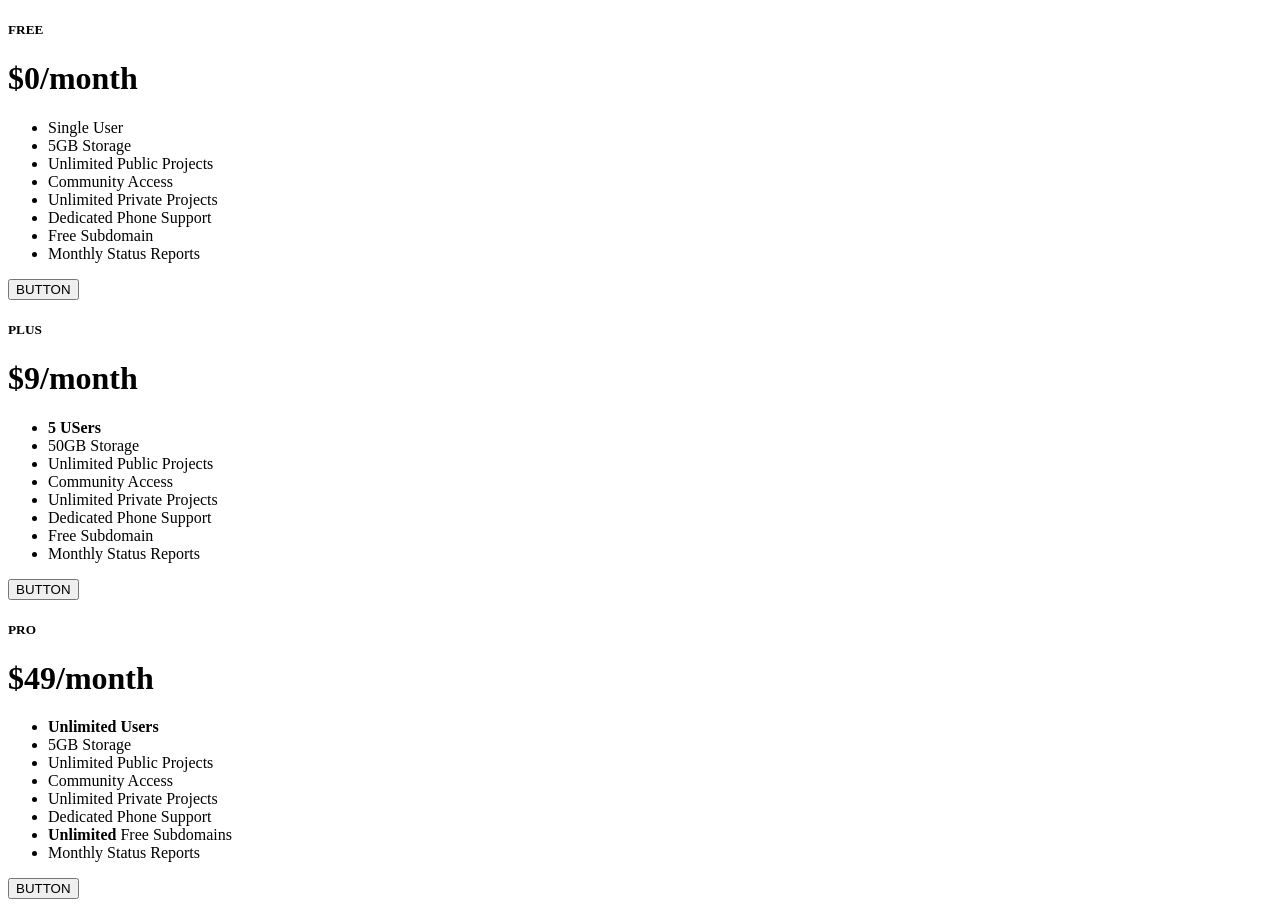
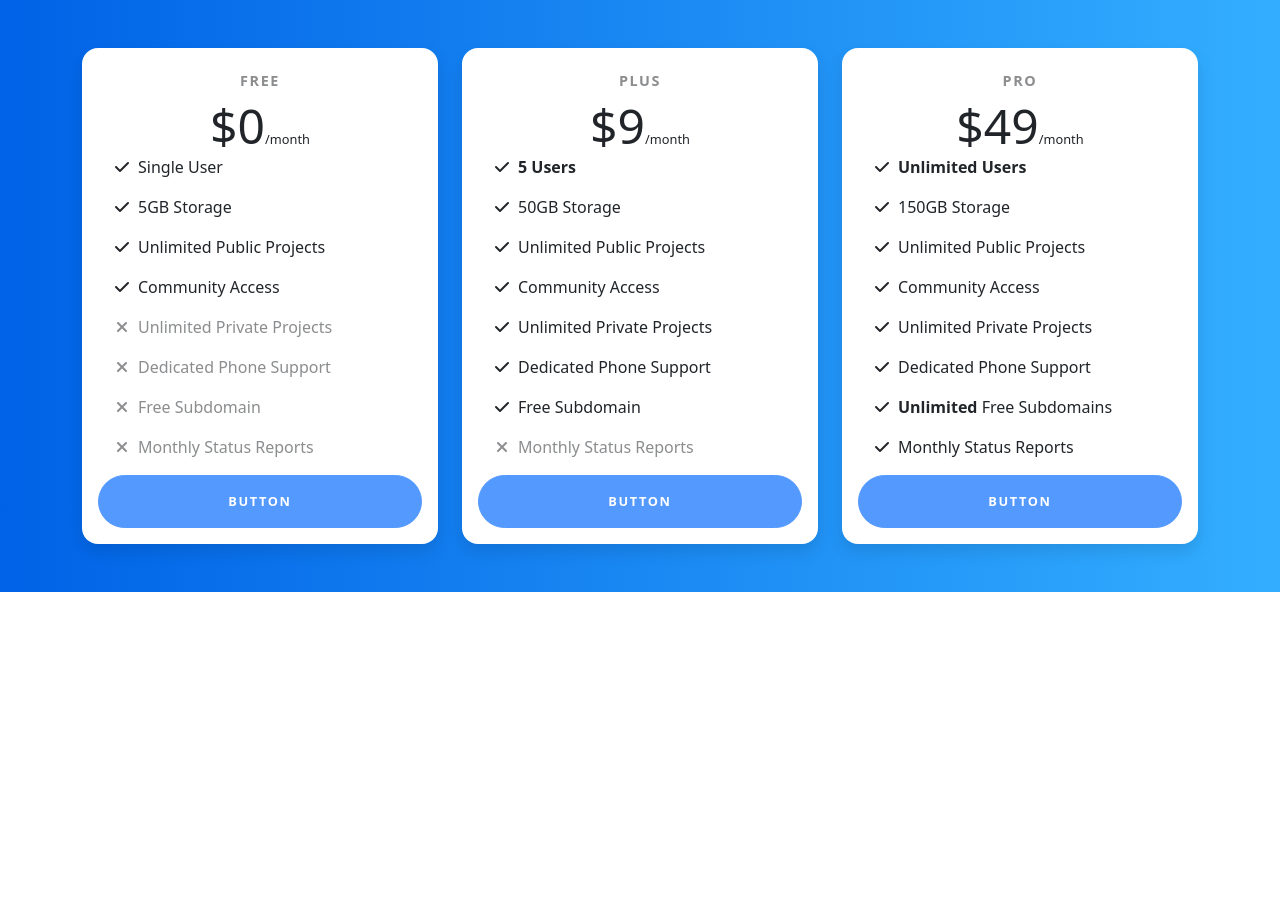
Before and after one commit to IndiraRamalingam/React_Tasks, a React (Create React App) app: page / in a window 1280 px wide. After the commit the page ends 800 px from the top, so only its background shows below. Built offline with nearby package versions, Linux system fonts and the light colour scheme.

Commit message:
Added bootstrap

```diff
--- a/package.json
+++ b/package.json
@@ -6,6 +6,7 @@
     "@testing-library/jest-dom": "^5.16.5",
     "@testing-library/react": "^13.4.0",
     "@testing-library/user-event": "^13.5.0",
+    "bootstrap": "^5.3.0",
     "react": "^18.2.0",
     "react-dom": "^18.2.0",
     "react-scripts": "5.0.1",
--- a/public/index.html
+++ b/public/index.html
@@ -24,6 +24,20 @@
       work correctly both with client-side routing and a non-root public URL.
       Learn how to configure a non-root public URL by running `npm run build`.
     -->
+    <link
+    rel="stylesheet"
+    href="https://cdn.jsdelivr.net/npm/bootstrap@5.1.3/dist/css/bootstrap.min.css"
+    integrity="sha384-1BmE4kWBq78iYhFldvKuhfTAU6auU8tT94WrHftjDbrCEXSU1oBoqyl2QvZ6jIW3"
+    crossorigin="anonymous"
+  />
+  <link
+    rel="stylesheet"
+    href="https://cdnjs.cloudflare.com/ajax/libs/font-awesome/6.0.0-beta3/css/all.min.css"
+    integrity="sha512-Fo3rlrZj/k7ujTnHg4CGR2D7kSs0v4LLanw2qksYuRlEzO+tcaEPQogQ0KaoGN26/zrn20ImR1DfuLWnOo7aBA=="
+    crossorigin="anonymous"
+    referrerpolicy="no-referrer"
+  />
+
     <title>React App</title>
   </head>
   <body>
--- a/src/App.js
+++ b/src/App.js
@@ -1,78 +1,109 @@
-//card_1
-function Card1()
-{
+import React from "react";
+//Card 1
+function Card1(){
   return(
-    <div>
-      <h5>FREE</h5>
-      <h1>$0/month</h1>
-      <ul>
-        <li>Single User</li>
-        <li>5GB Storage</li>
-        <li>Unlimited Public Projects</li>
-        <li>Community Access</li>
-        <li>Unlimited Private Projects</li>
-        <li>Dedicated Phone Support</li>
-        <li>Free Subdomain</li>
-        <li>Monthly Status Reports</li>
+    <div class="col-lg-4">
+        <div class="card mb-5 mb-lg-0">
+          <div class="card-body">
+            <h5 class="card-title text-muted text-uppercase text-center">Free</h5>
+            <h6 class="card-price text-center">$0<span class="period">/month</span></h6>
+
+            <ul class="fa-ul">
+              <li><span class="fa-li"><i class="fas fa-check"></i></span>Single User</li>
+              <li><span class="fa-li"><i class="fas fa-check"></i></span>5GB Storage</li>
+              <li><span class="fa-li"><i class="fas fa-check"></i></span>Unlimited Public Projects</li>
+              <li><span class="fa-li"><i class="fas fa-check"></i></span>Community Access</li>
+              <li class="text-muted"><span class="fa-li"><i class="fas fa-times"></i></span>Unlimited
+                Private Projects</li>
+              <li class="text-muted"><span class="fa-li"><i class="fas fa-times"></i></span>Dedicated
+                Phone Support</li>
+              <li class="text-muted"><span class="fa-li"><i class="fas fa-times"></i></span>Free Subdomain
+              </li>
+              <li class="text-muted"><span class="fa-li"><i class="fas fa-times"></i></span>Monthly Status
+                Reports</li>
             </ul>
-      <button>BUTTON</button>
+            <div class="d-grid">
+              <a href="#" class="btn btn-primary text-uppercase">Button</a>
+            </div>
+          </div>
+        </div>
       </div>
   )
 }
 
-//Card_2
-function Card2()
-{
+//Card 2
+function Card2(){
   return(
-    <div>
-      <h5>PLUS</h5>
-      <h1>$9/month</h1>
-      <ul>
-        <li><b>5 USers</b></li>
-        <li>50GB Storage</li>
-        <li>Unlimited Public Projects</li>
-        <li>Community Access</li>
-        <li>Unlimited Private Projects</li>
-        <li>Dedicated Phone Support</li>
-        <li>Free Subdomain</li>
-        <li>Monthly Status Reports</li>
+    <div class="col-lg-4">
+        <div class="card mb-5 mb-lg-0">
+          <div class="card-body">
+            <h5 class="card-title text-muted text-uppercase text-center">Plus</h5>
+            <h6 class="card-price text-center">$9<span class="period">/month</span></h6>
+
+            <ul class="fa-ul">
+              <li><span class="fa-li"><i class="fas fa-check"></i></span><strong>5 Users</strong></li>
+              <li><span class="fa-li"><i class="fas fa-check"></i></span>50GB Storage</li>
+              <li><span class="fa-li"><i class="fas fa-check"></i></span>Unlimited Public Projects</li>
+              <li><span class="fa-li"><i class="fas fa-check"></i></span>Community Access</li>
+              <li><span class="fa-li"><i class="fas fa-check"></i></span>Unlimited Private Projects</li>
+              <li><span class="fa-li"><i class="fas fa-check"></i></span>Dedicated Phone Support</li>
+              <li><span class="fa-li"><i class="fas fa-check"></i></span>Free Subdomain</li>
+              <li class="text-muted"><span class="fa-li"><i class="fas fa-times"></i></span>Monthly Status
+                Reports</li>
             </ul>
-      <button>BUTTON</button>
+            <div class="d-grid">
+              <a href="#" class="btn btn-primary text-uppercase">Button</a>
+            </div>
+          </div>
+        </div>
       </div>
   )
 }
 
-//Card_3
-function Card3()
-{
+//Card 3
+function Card3(){
   return(
-    <div>
-      <h5>PRO</h5>
-      <h1>$49/month</h1>
-      <ul>
-        <li><b>Unlimited Users</b></li>
-        <li>5GB Storage</li>
-        <li>Unlimited Public Projects</li>
-        <li>Community Access</li>
-        <li>Unlimited Private Projects</li>
-        <li>Dedicated Phone Support</li>
-        <li><b>Unlimited </b>Free Subdomains</li>
-        <li>Monthly Status Reports</li>
+    <div class="col-lg-4">
+    <div class="card">
+      <div class="card-body">
+        <h5 class="card-title text-muted text-uppercase text-center">Pro</h5>
+        <h6 class="card-price text-center">$49<span class="period">/month</span></h6>
+
+        <ul class="fa-ul">
+          <li><span class="fa-li"><i class="fas fa-check"></i></span><strong>Unlimited Users</strong>
+          </li>
+          <li><span class="fa-li"><i class="fas fa-check"></i></span>150GB Storage</li>
+          <li><span class="fa-li"><i class="fas fa-check"></i></span>Unlimited Public Projects</li>
+          <li><span class="fa-li"><i class="fas fa-check"></i></span>Community Access</li>
+          <li><span class="fa-li"><i class="fas fa-check"></i></span>Unlimited Private Projects</li>
+          <li><span class="fa-li"><i class="fas fa-check"></i></span>Dedicated Phone Support</li>
+          <li><span class="fa-li"><i class="fas fa-check"></i></span><strong>Unlimited</strong> Free
+            Subdomains</li>
+          <li><span class="fa-li"><i class="fas fa-check"></i></span>Monthly Status Reports</li>
         </ul>
-      <button>BUTTON</button>
+        <div class="d-grid">
+          <a href="#" class="btn btn-primary text-uppercase">Button</a>
+        </div>
+      </div>
+    </div>
   </div>
   )
 }
 
-
-function App()
-{
+function App() {
   return (
-    <div>
+    <>
+    <section class="pricing py-5">
+    <div class="container">
+      <div class="row">
         <Card1 />
         <Card2 />
         <Card3 />
       </div>
-  )
+    </div>
+    </section>
+    </>
+  );
 }
+
 export default App;
--- a/src/index.js
+++ b/src/index.js
@@ -1,6 +1,8 @@
 import React from 'react';
 import ReactDOM from 'react-dom/client';
 import App from './App';
+import './style.css';
+import 'bootstrap/dist/css/bootstrap.css';
 
 
 // const root = ReactDOM.createRoot(document.getElementById('root'));
--- /dev/null
+++ b/src/style.css
@@ -0,0 +1,63 @@
+section.pricing {
+    background: #007bff;
+    background: linear-gradient(to right, #0062E6, #33AEFF);
+  }
+
+  .pricing .card {
+    border: none;
+    border-radius: 1rem;
+    transition: all 0.2s;
+    box-shadow: 0 0.5rem 1rem 0 rgba(0, 0, 0, 0.1);
+  }
+
+  .pricing hr {
+    margin: 1.5rem 0;
+  }
+
+  .pricing .card-title {
+    margin: 0.5rem 0;
+    font-size: 0.9rem;
+    letter-spacing: .1rem;
+    font-weight: bold;
+  }
+
+  .pricing .card-price {
+    font-size: 3rem;
+    margin: 0;
+  }
+
+  .pricing .card-price .period {
+    font-size: 0.8rem;
+  }
+
+  .pricing ul li {
+    margin-bottom: 1rem;
+  }
+
+  .pricing .text-muted {
+    opacity: 0.7;
+  }
+
+  .pricing .btn {
+    font-size: 80%;
+    border-radius: 5rem;
+    letter-spacing: .1rem;
+    font-weight: bold;
+    padding: 1rem;
+    opacity: 0.7;
+    transition: all 0.2s;
+  }
+
+  /* Hover Effects on Card */
+
+  @media (min-width: 992px) {
+    .pricing .card:hover {
+      margin-top: -.25rem;
+      margin-bottom: .25rem;
+      box-shadow: 0 0.5rem 1rem 0 rgba(0, 0, 0, 0.3);
+    }
+
+    .pricing .card:hover .btn {
+      opacity: 1;
+    }
+  }
```
Also changed, not shown: 1 other file (tests, documents, lock files or other folders). Lines whose indentation alone changed are shown as unchanged.
